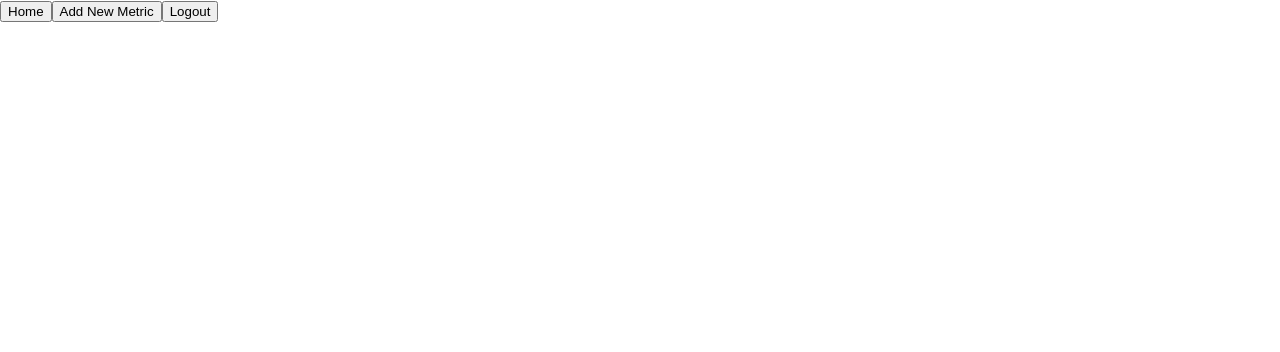
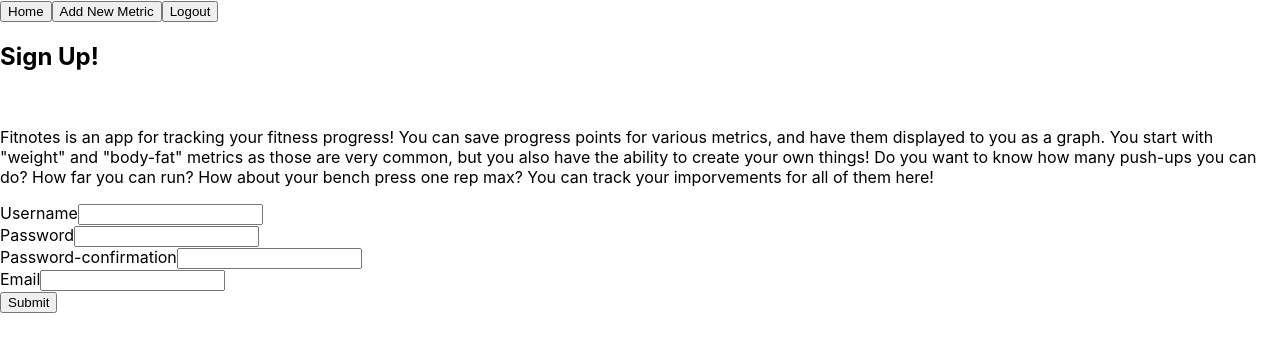
Before and after one commit to ChadDrake/fitnotes-client, a React (Create React App) app: page /register in a window 1280 px wide. Shown: the top 352 px of the page. Built offline with nearby package versions, Linux system fonts and the light colour scheme.

Commit message:
added Registr

```diff
--- a/src/App.js
+++ b/src/App.js
@@ -3,6 +3,7 @@
 import Header from "./Header/Header";
 import LandingPage from "./LandingPage/LandingPage";
 import Home from "./Home/Home";
+import Register from "./Register/Register";
 
 class App extends Component {
   render() {
@@ -15,8 +16,8 @@
           <Switch>
             <Route exact path={"/"} component={LandingPage} />
             <Route path={"/home"} component={Home} />
-            {/* <Route path ={'/register'} component={RegisterForm}/>
-            <Route path ={'/metrics'} component ={AddMetricForm}/> */}
+            <Route path={"/register"} component={Register} />
+            {/* <Route path ={'/metrics'} component ={AddMetricForm}/> */}
           </Switch>
         </main>
       </section>
--- /dev/null
+++ b/src/Register/Register.js
@@ -0,0 +1,40 @@
+import React, { Component } from "react";
+
+export default class Register extends Component {
+  render() {
+    return (
+      <section>
+        <h2> Sign Up! </h2>
+        <br />
+        <p>
+          Fitnotes is an app for tracking your fitness progress! You can save
+          progress points for various metrics, and have them displayed to you as
+          a graph. You start with "weight" and "body-fat" metrics as those are
+          very common, but you also have the ability to create your own things!
+          Do you want to know how many push-ups you can do? How far you can run?
+          How about your bench press one rep max? You can track your
+          imporvements for all of them here!
+        </p>
+        <form>
+          <label htmlFor="username">Username</label>
+          <input type="text" id="username" name="username" />
+          <br />
+          <label htmlFor="password">Password</label>
+          <input type="password" id="password" name="password" />
+          <br />
+          <label htmlFor="password-confirmation">Password-confirmation</label>
+          <input
+            type="password"
+            id="password-confirmation"
+            name="password-confirmation"
+          />
+          <br />
+          <label htmlFor="email">Email</label>
+          <input type="text" id="email" name="email" />
+          <br />
+          <input type="submit" />
+        </form>
+      </section>
+    );
+  }
+}
```
